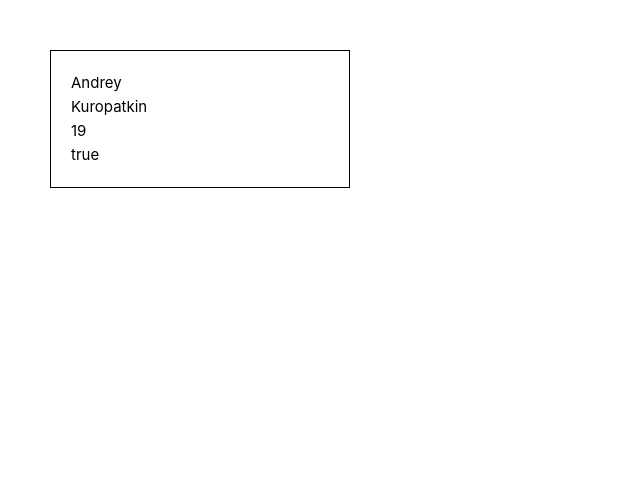
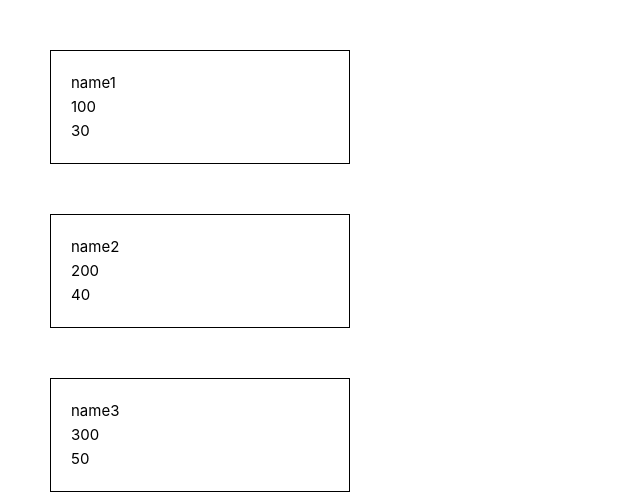
Before and after one commit to aanddi/vue3_exercises, a Vue app in the folder vue3/: page / in a window 1280 px wide. Shown: the top 502 px of the page, without its empty margins (0-640 px from the left). Built offline with nearby package versions, Linux system fonts and the light colour scheme.

Commit message:
Создание компонентов в цикле в Vue

```diff
--- a/vue3/src/App.vue
+++ b/vue3/src/App.vue
@@ -5,18 +5,40 @@ export default {
     Employee
   },
   data() {
-    return {
-      name: 'Andrey',
-		  surn: 'Kuropatkin',
-      age: 19,
-      bool: true,
-    }
-  }
+	return {
+		users: [
+			{
+				id: 1,
+				name: 'name1',
+				salary: 100,
+				age: 30,
+			},
+			{
+				id: 2,
+				name: 'name2',
+				salary: 200,
+				age: 40,
+			},
+			{
+				id: 3,
+				name: 'name3',
+				salary: 300,
+				age: 50,
+			},
+		],
+	}
+}
 }
 </script>
 
 <template>
-  <Employee :name="name" :surn="surn" :age="age" :bool="bool"/>
+  <Employee
+  v-for="user in users"
+  :name="user.name"
+  :salary="user.salary"
+  :key="user.id"
+  :age="user.age"
+  />
 </template>
 
 
--- a/vue3/src/components/Employee.vue
+++ b/vue3/src/components/Employee.vue
@@ -2,9 +2,8 @@
 export default {
   props: {
     name: String,
-      surn: String,
-      age: Number,
-      bool: Boolean
+    salary: Number,
+    age: Number
   },
   data() {
     return {
@@ -15,10 +14,9 @@ export default {
 
 <template>
   <div class="block">
-  <h1>{{name}}</h1>
-  <h1>{{surn}}</h1>
-  <h1>{{age}}</h1>
-  <h1>{{bool}}</h1>
+    <h1>{{ name }}</h1>
+    <h1>{{ salary }}</h1>
+    <h1>{{ age }}</h1>
   </div>
 </template>
 
```
Lines whose indentation alone changed are shown as unchanged.
